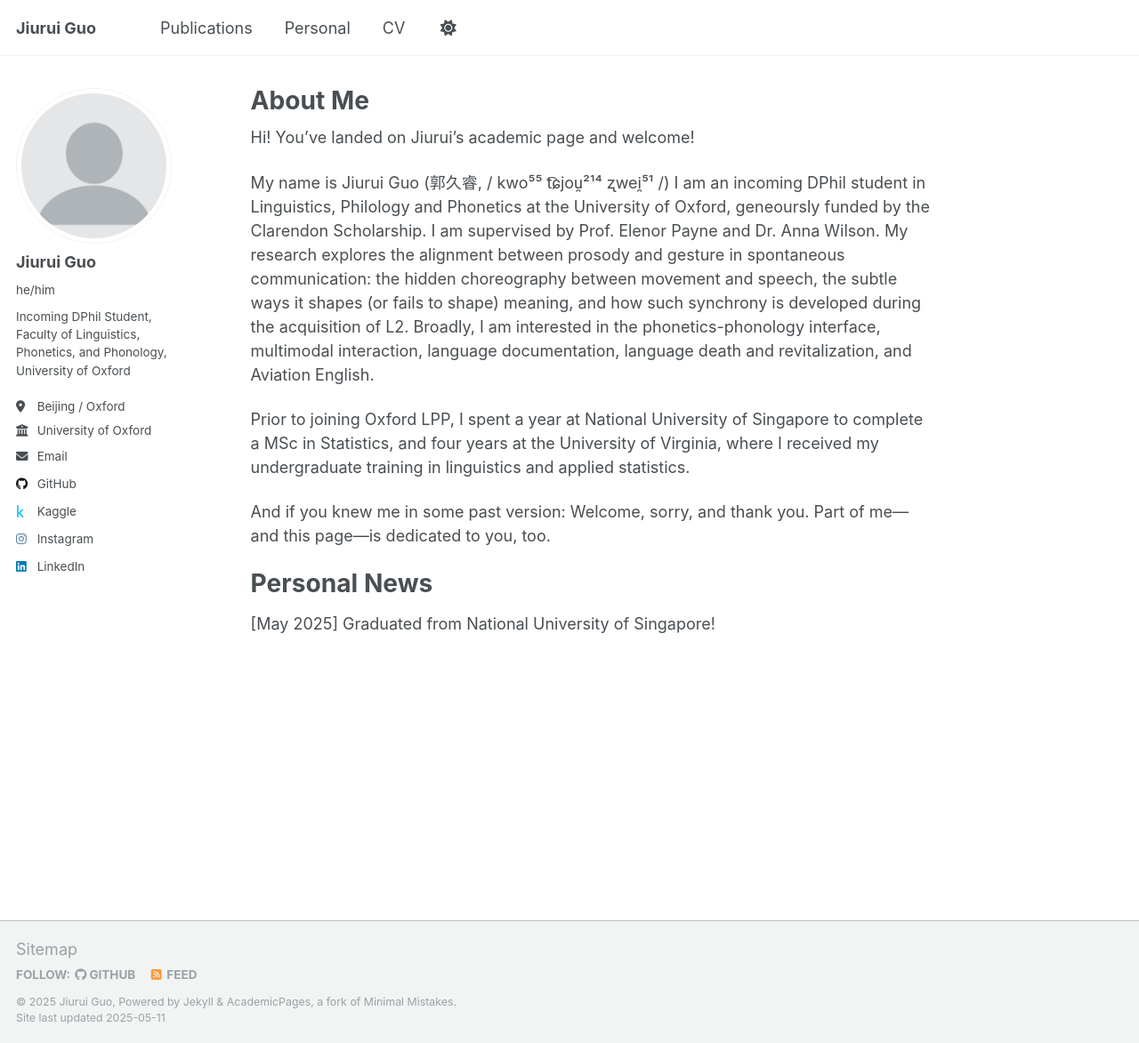
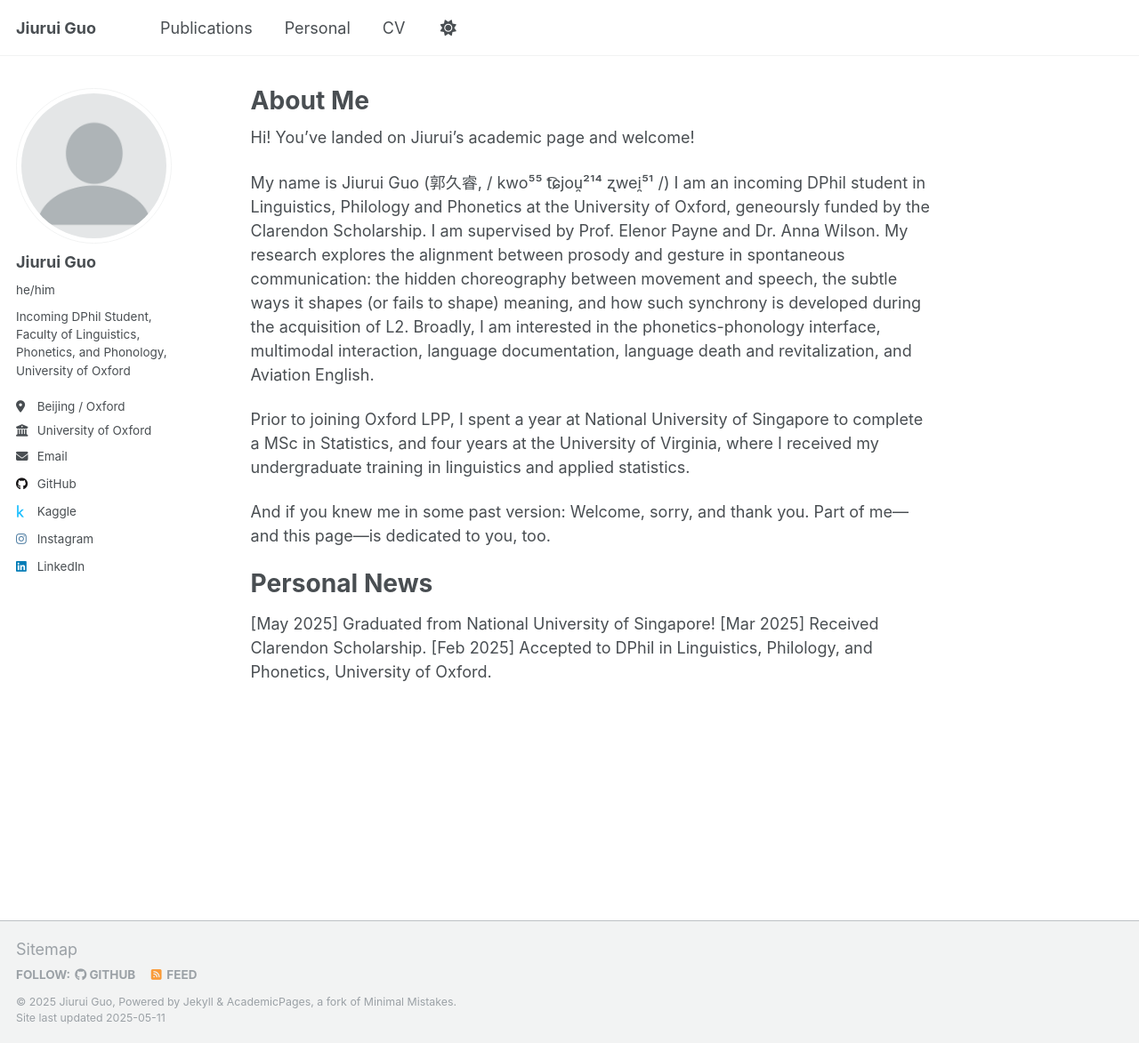
Before and after one commit to HayatoRG/hayatorg.github.io, a Jekyll site: the page built from _pages/about.md, in a window 1280 px wide and 1173 px high. Shown: the whole window at 89% size. Built offline with Jekyll 4.4.1, drawn with Linux system fonts in a browser that asks for light colours.

Commit message:
Update about.md

```diff
--- a/_pages/about.md
+++ b/_pages/about.md
@@ -22,3 +22,5 @@ Part of me—and this page—is dedicated to you, too.
 Personal News
 ======
 [May 2025] Graduated from National University of Singapore!
+[Mar 2025] Received Clarendon Scholarship.
+[Feb 2025] Accepted to DPhil in Linguistics, Philology, and Phonetics, University of Oxford.
```
